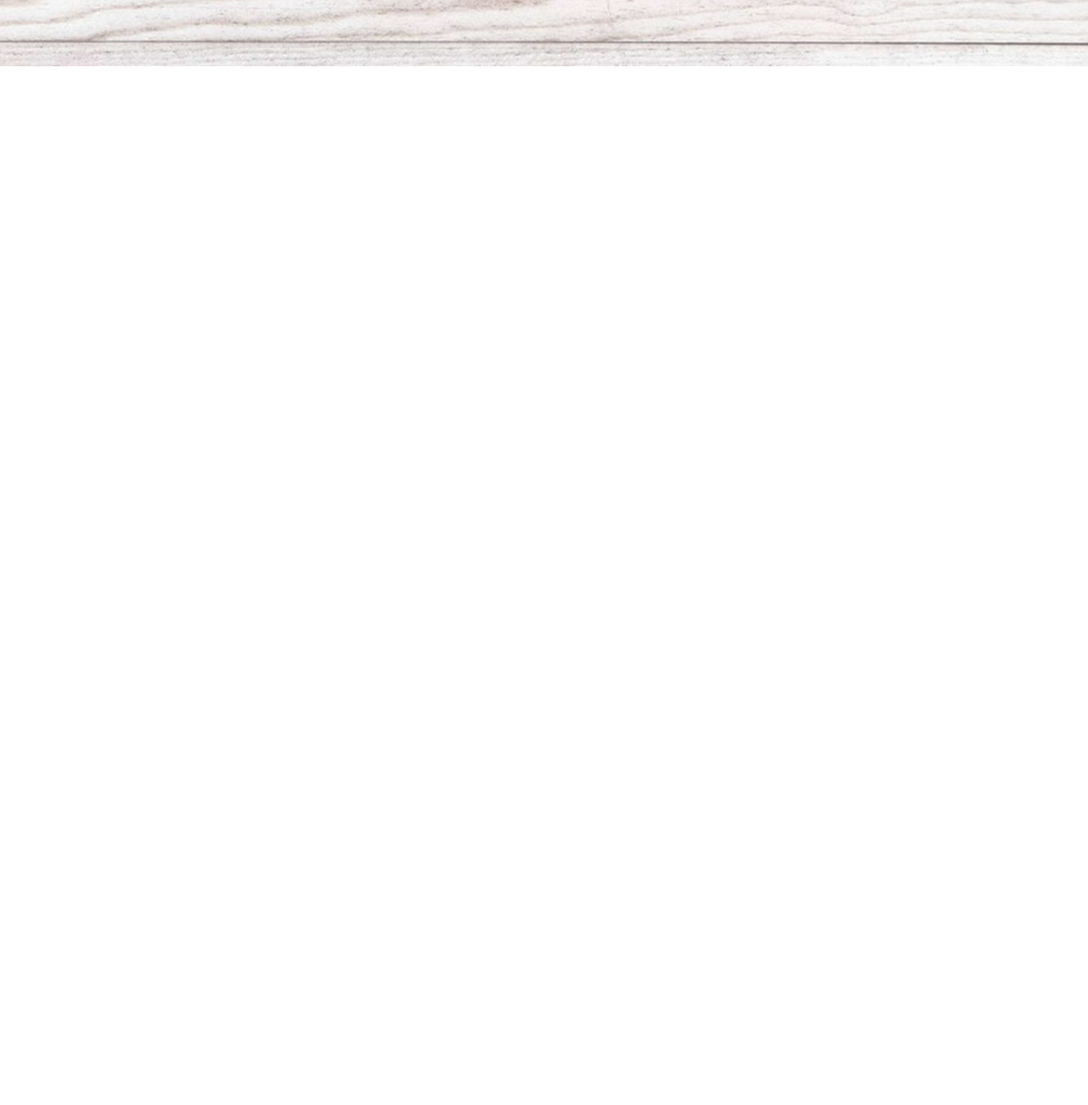
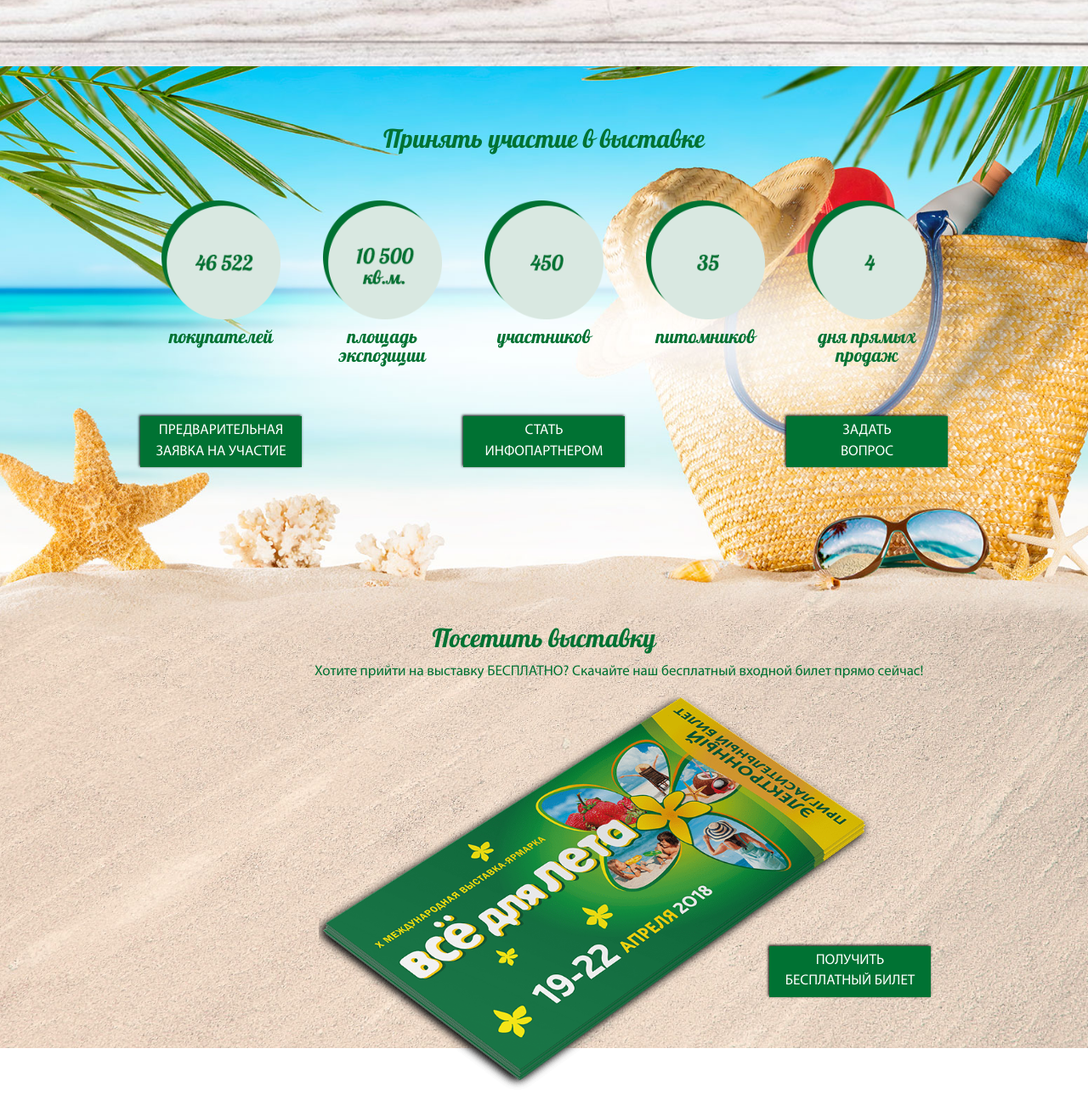
Before and after one commit to hamster1983/exposummer, a plain HTML site: page index.html in a window 1280 px wide. Shown: the part 2159-3460 px from the top of the page at 85% size. Before the commit the page ends 2237 px from the top, so only its background shows below. Drawn offline with nearby package versions, Linux system fonts and the light colour scheme; a script that the page names is missing.

Commit message:
takepart + visit

```diff
--- a/css/style.css
+++ b/css/style.css
@@ -365,8 +365,7 @@ span.fonts {
 	background-image: url('../img/fon-derevo.jpg');
 	background-size: cover;
 	background-position: 50% 50%;
-	padding: 0;
-	padding-bottom: 100px;
+	padding: 0 0 100px 0;
 }
 
 .description {
@@ -460,74 +459,6 @@ span.fonts {
 }
 
 
-
-/*.theme {
-	color: #006b3b;
-}
-
-.theme h1 {
-	font-family: Pattaya;
-	margin-bottom: 50px;
-}
-
-.theme-item {
-	margin: 25px 0;
-	font-size: 18px;
-	position: relative;
-}
-
-.theme-item:hover {
-	font-weight: bold;
-}
-
-.theme-item:before {
-	content: '';
-	display: block;
-	position: absolute;
-	top: -2px;
-	left: 10px;
-	width: 0;
-	height: 0;
-	background: url('../img/list.png') no-repeat;
-	background-size: 100%;
-	-webkit-transition: .4s;
-	transition: .4s;
-}
-
-.theme-item:hover:before {
-	left: 0;
-	top: -20px;
-	width: 26px;
-	height: 21px;
-}
-
-.pics {
-	padding: 0;
-}
-
-.column {
-	float: left;
-	width: 33.333%;
-	padding: 0.2vw;
-}
-
-.column img {
-	margin: 0 auto 0.5vw;
-	-webkit-transition: .4s;
-	transition: .4s;
-	opacity: 0;
-}
-
-@media screen and (max-width: 991px) {
-	.theme {
-		width: 100%;
-	}
-	.theme h1 {
-		margin-bottom: 30px;
-	}
-}
-*/
-
 /* НОВОСТИ */
 /*
 .news {
@@ -542,152 +473,71 @@ span.fonts {
 }
 */
 
-/* ПРИНЯТЬ УЧАСТИЕ */
-/*
-.takepart {
-	background-image: url('../img/takepart-fon.jpg');
+
+/* ПРИНЯТЬ УЧАСТИЕ + ПОСЕТИТЬ */
+
+.container-fluid.takepart-visit {
+	background-image: url('../img/fon-takepart.jpg');
 	background-size: cover;
 	background-position: 50% 50%;
-	color: white;
 	font-family: Pattaya;
-	padding: 200px 0 360px;
+	color: #007233;
+	padding: 50px 0;
 }
 
-.takepart h2 {
+.container-fluid.takepart-visit h2 {
 	text-align: center;
 }
 
-.takepart p {
-	font-size: 20px;
+.circles img {
+	display: block;
+	margin: 25px auto 10px;
+	width: 140px;
 }
 
-.booking {
-	text-align: center;
-	font-size: 16px;
-	padding-top: 50px;
+.circles p {
+	font-size: 22px;
+	line-height: 22px;
 }
 
-.book-stand {
-	display: inline-block;
-	margin-top: 15px;
-	position: relative;
-	overflow: hidden;
-	width: 190px;
-	height: 45px;
-	color: white;
-	font-family: Myriad, sans-serif;
-	text-align: center;
-	font-size: 17px;
-	background-color: #006b3b;
-	box-shadow: -1px -1px 3px black;
-	outline: none;
-}
-
-.book-stand span {
-	position: absolute;
-	display: inline-block;
-	width: 100%;
-	left: 0;
-	top: 10px;
-}
-
-.book-stand:before {
-	background-color: #f1b707;
-	content: '';
-    position: absolute;
-    width: 100%;
-    height: 100%;
-    top: 0;
-    left: -100%;
-    -webkit-transition: .5s;
-    transition: .5s;
-}
-
-.book-stand:hover:before {
-	left: 0;
-}
-
-@media screen and (max-width: 767px) {
-	.takepart p {
-		font-size: 16px;
-	}
-}
-*/
-
-/* БЕСПЛАТНЫЙ БИЛЕТ */
-/*
-.ticket-wrap {
-	background-color: #EBEBEB;
-	font-family: Pattaya;
-	color: #006b3b;
-	padding: 50px 0;
-}
-
-.ticket-wrap h2 {
-	text-align: center;
-	margin-bottom: 30px;
-}
-
-.ticket-wrap p {
-	font-size: 17px;
-	margin-bottom: 20px;
-}
-
-.bottom-block {
-	float: right;
+.takepart-buttons .col-sm-4 {
 	text-align: center;
 }
 
-.ticket-text, .free-ticket {
-	display: inline-block;
-	vertical-align: top;
+.takepart-buttons .but-ton span {
+	top: 5px;
 }
 
-.ticket-text {
-	padding: 10px;
-	font-size: 18px;
+#visit {
+	padding-top: 150px;
+	position: relative;
 }
 
-.free-ticket {
-	position: relative;
-	overflow: hidden;
-	width: 190px;
-	height: 45px;
-	color: white;
-	font-family: Myriad, sans-serif;
-	text-align: center;
-	font-size: 17px;
-	background-color: #006b3b;
-	box-shadow: -1px -1px 2px black;
-	outline: none;
+#visit .ticket-blank {
+	position: absolute;
+	width: 650px;
+	top: 250px;
+	left: 320px;
 }
 
-.free-ticket span {
-	position: absolute;
-	display: inline-block;
-	width: 100%;
-	left: 0;
-	top: 10px;
+#visit .content p {
+	font-family: Myriad, 'Arial Narrow', sans-serif;
+	font-size: 17px;
 }
 
-.free-ticket:before {
-	background-color: #f1b707;
-	content: '';
-    position: absolute;
-    width: 100%;
-    height: 100%;
-    top: 0;
-    left: -100%;
-    -webkit-transition: .5s;
-    transition: .5s;
+#visit .but-ton {
+	float: right;
+	margin-top: 300px;
 }
 
-.free-ticket:hover:before {
-	left: 0;
+#visit .but-ton span {
+	top: 5px;
 }
 
+/* БЕСПЛАТНЫЙ БИЛЕТ */
+
 #ticket {
-	color: #006b3b;
+	color: #007233;
 }
 
 #ticket .modal-content {
@@ -733,6 +583,7 @@ span.fonts {
 }
 
 #ticket .modal-body {
+	font-family: Myriad, sans-serif;
 	padding: 0 15%;
 }
 
@@ -762,13 +613,31 @@ span.fonts {
 	overflow: hidden;
 }
 
+@media screen and (max-width: 1199px) {
+	#visit .ticket-blank {
+		width: 600px;
+		left: 250px;
+	}
+}
+
 @media screen and (max-width: 991px) {
-	.ticket-wrap .container {
+	#visit {
 		width: 100%;
+	}
+	#visit .ticket-blank {
+		width: 500px;
 	}
 }
 
 @media screen and (max-width: 767px) {
+	#visit {
+		padding-top: 50px;
+	}
+	#visit .ticket-blank {
+		left: 20px;
+		top: 200px;
+		width: 80%;
+	}
 	.vkontakte {
 		padding-top: 20px;
 	}
@@ -776,7 +645,21 @@ span.fonts {
 		padding: 0 10%;
 	}
 }
-*/
+
+@media screen and (max-width: 500px) {
+	#visit .but-ton {
+		margin-top: 250px;
+	}
+}
+
+@media screen and (max-width: 360px) {
+	#visit .but-ton {
+		float: none;
+		display: block;
+		margin: 200px auto 0;
+	}
+}
+
 
 /* ОТЗЫВЫ */
 /*
--- a/index.html
+++ b/index.html
@@ -211,43 +211,6 @@
 			</div>
 		</div>
 
-
-		<!--<div class="container theme" id="about">
-			<h1>Тематические разделы выставки</h1>
-			<div class="row">
-				<div class="col-sm-4">
-					<div class="theme-item" data-title="sazhency">Саженцы плодовых и декоративных растений</div>
-					<div class="theme-item" data-title="semena">Семена, рассада</div>
-					<div class="theme-item" data-title="inventar">Садовый инвентарь, малая сельхозтехника</div>
-					<div class="theme-item" data-title="udobrenia">Удобрения, средства защиты растений</div>
-					<div class="theme-item" data-title="teplicy">Теплицы, укрывной материал</div>
-					<div class="theme-item" data-title="mebel">Мебель и декор для дачи</div>
-					<div class="theme-item" data-title="hoztovary">Хозяйственные товары</div>
-					<div class="theme-item" data-title="pressa">Специализированные печатные издания</div>
-					<div class="theme-item" data-title="wc">Сухие торфяные туалеты</div>
-					<div class="theme-item" data-title="kompost">Садовые компостеры</div>
-				</div>
-				<div class="col-sm-8 pics">
-					<div class="column">
-						<img src="img/01.jpg" alt="" class="img-responsive" name="sazhency" />
-						<img src="img/04.jpg" alt="" class="img-responsive" name="teplicy" />
-						<img src="img/07.jpg" alt="" class="img-responsive" name="pressa" />
-					</div>
-					<div class="column">
-						<img src="img/02.jpg" alt="" class="img-responsive" name="semena" />
-						<img src="img/05.jpg" alt="" class="img-responsive" name="udobrenia" />
-						<img src="img/08.jpg" alt="" class="img-responsive" name="wc" />
-						<img src="img/10.jpg" alt="" class="img-responsive" name="hoztovary" />
-					</div>
-					<div class="column">
-						<img src="img/03.jpg" alt="" class="img-responsive" name="inventar" />
-						<img src="img/06.jpg" alt="" class="img-responsive" name="mebel" />
-						<img src="img/09.jpg" alt="" class="img-responsive" name="kompost" />
-					</div>
-				</div>
-			</div>
-		</div>-->
-
 		<!-- НОВОСТИ -->
 		<!--<div class="container-fluid news" id="news">
 			<div class="container">
@@ -256,38 +219,60 @@
 			</div>
 		</div>-->
 
-		<!-- ПРИНЯТЬ УЧАСТИЕ -->
-		<!--<div class="container-fluid takepart" id="takepart">
-			<div class="container">
-				<h2>Принять участие в выставке</h2><br /><br />
-				<div class="col-md-10 col-md-offset-1 col-sm-12">
-					<p>С каждым годом выставка "Петербургская Зеленая неделя" становится все популярнее - с нами уже более 200 участников! Ежегодно выставку посещают более 60 тысяч покупателей. <br />
-					Станьте и Вы частью грандиозного проекта - познакомьте посетителей со своей продукцией, найдите новых покупателей, проводите акции и конкурсы! Мы ответим на все Ваши вопросы об участии - просто напишите нам, используя кнопки связи!</p>
+		<div class="container-fluid takepart-visit">
+
+			<div class="container" id="takepart">
+				<h2>Принять участие в выставке</h2><br />
+
+				<div class="row circles">
+					<div class="col-md-2 col-md-offset-1 col-sm-4">
+					   <img src="img/1.png" alt="" />
+					   <p align="center">покупателей</p>
 					</div>
-				<div class="col-sm-5 col-sm-offset-1 booking">
-					Предварительная заявка  на стенд<br />
-					<a href="#stand" data-toggle="modal"><div class="book-stand"><span class="fonts">ЗАБРОНИРУЙТЕ СТЕНД</span></div></a>
+					<div class="col-md-2 col-sm-4">
+					   <img src="img/2.png" alt="" />
+					   <p align="center">площадь экспозиции</p>
 					</div>
-				<div class="col-sm-5 booking">
-					Задать вопрос / заказать звонок<br />
-					<a href="#stand" data-toggle="modal"><div class="book-stand"><span class="fonts">ОСТАВИТЬ ЗАЯВКУ</span></div></a>
+					<div class="col-md-2 col-sm-4">
+					   <img src="img/3.png" alt="" />
+					   <p align="center">участников</p>
+					</div>
+					<div class="col-md-2 col-md-offset-0 col-sm-4 col-sm-offset-2">
+					   <img src="img/4.png" alt="" />
+					   <p align="center">питомников</p>
+					</div>
+					<div class="col-md-2 col-sm-4">
+					   <img src="img/5.png" alt="" />
+					   <p align="center">дня прямых продаж</p>
 					</div>
 				</div>
-		</div>-->
 
-		<!-- БИЛЕТ -->
-		<!--<div class="container-fluid ticket-wrap" id="visit">
-			<div class="container">
+				<br /><br />
+
+				<div class="row takepart-buttons">
+					<div class="col-sm-4">
+						<a href="#stand" data-toggle="modal"><div class="but-ton"><span class="fonts">ПРЕДВАРИТЕЛЬНАЯ ЗАЯВКА НА УЧАСТИЕ</span></div></a>
+					</div>
+					<div class="col-sm-4">
+						<a href="#info" data-toggle="modal"><div class="but-ton"><span class="fonts">СТАТЬ<br />ИНФОПАРТНЕРОМ</span></div></a>
+					</div>
+					<div class="col-sm-4">
+						<a href="#question" data-toggle="modal"><div class="but-ton"><span class="fonts">ЗАДАТЬ<br />ВОПРОС</span></div></a>
+					</div>
+				</div>
+			</div><!-- end id="takepart" -->
+
+			<div class="container" id="visit">
+				<img src="img/ticket.png" alt="" class="ticket-blank" />
+
 				<h2>Посетить выставку</h2>
 				<div class="row">
+
 					<div class="col-sm-push-3 col-sm-9 col-md-push-3 col-md-8 content">
 						<p>Хотите прийти на выставку БЕСПЛАТНО? Скачайте наш бесплатный входной билет прямо сейчас!</p>
-						<img src="img/ticket.jpg" alt="" class="img-responsive" />
-						<div class="bottom-block">
-							<div class="ticket-text">Получить бесплатный билет</div>
-							<a href="#ticket" data-toggle="modal"><div class="free-ticket"><span class="fonts">ПОЛУЧИТЕ БИЛЕТ</span></div></a>
+						<a href="#ticket" data-toggle="modal"><div class="but-ton"><span class="fonts">ПОЛУЧИТЬ<br />БЕСПЛАТНЫЙ БИЛЕТ</span></div></a>
 					</div>
-					</div>
+
 					<div class="col-sm-pull-9 col-sm-3 col-md-pull-8 col-md-3 vkontakte">
 						<div class="vk" id="vk">
 							<div id="vk_groups"></div>
@@ -295,15 +280,14 @@
 								var vk = document.getElementById('vk');
 								window.onresize = function(){
 									vk.innerHTML = '<div id="vk_groups"></div>';
-									VK.Widgets.Group("vk_groups", {width: vk.offsetWidth, height: "400"}, 49012601);
+									VK.Widgets.Group("vk_groups", {width: vk.offsetWidth, height: "400"}, 36253809);
 								};
 								window.onresize();
 							</script>
 						</div>
 					</div>
+
 				</div>
-			</div>
-		</div>-->
 
 				<div id="ticket" class="modal fade" data-backdrop="true">
 					<div class="modal-dialog">
@@ -367,6 +351,11 @@
 						</div>
 					</div>
 				</div><!-- end modal -->
+
+			</div><!-- end id="visit" -->
+		</div>
+
+		<br /><br /><br /><br /><br /><br /><br /><br /><br /><br /><br />
 
 		<!-- ОТЗЫВЫ -->
 		<!--<div class="container comments">
```
Also changed, not shown: img/1.png (added), img/2.png (added), img/3.png (added), img/4.png (added), img/5.png (added), img/fon-takepart.jpg (added), img/ticket.png (added). Lines whose indentation alone changed are shown as unchanged.
